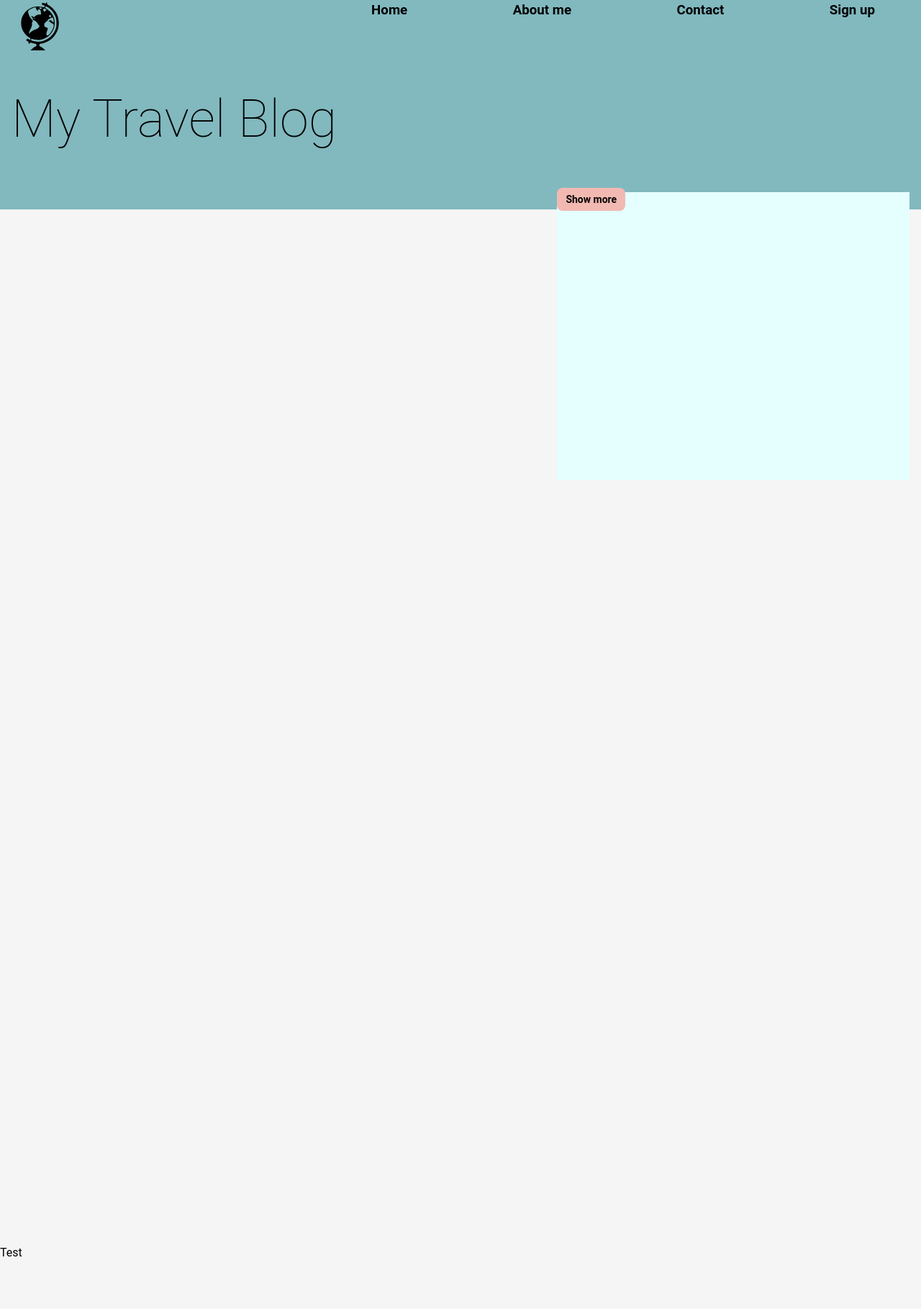
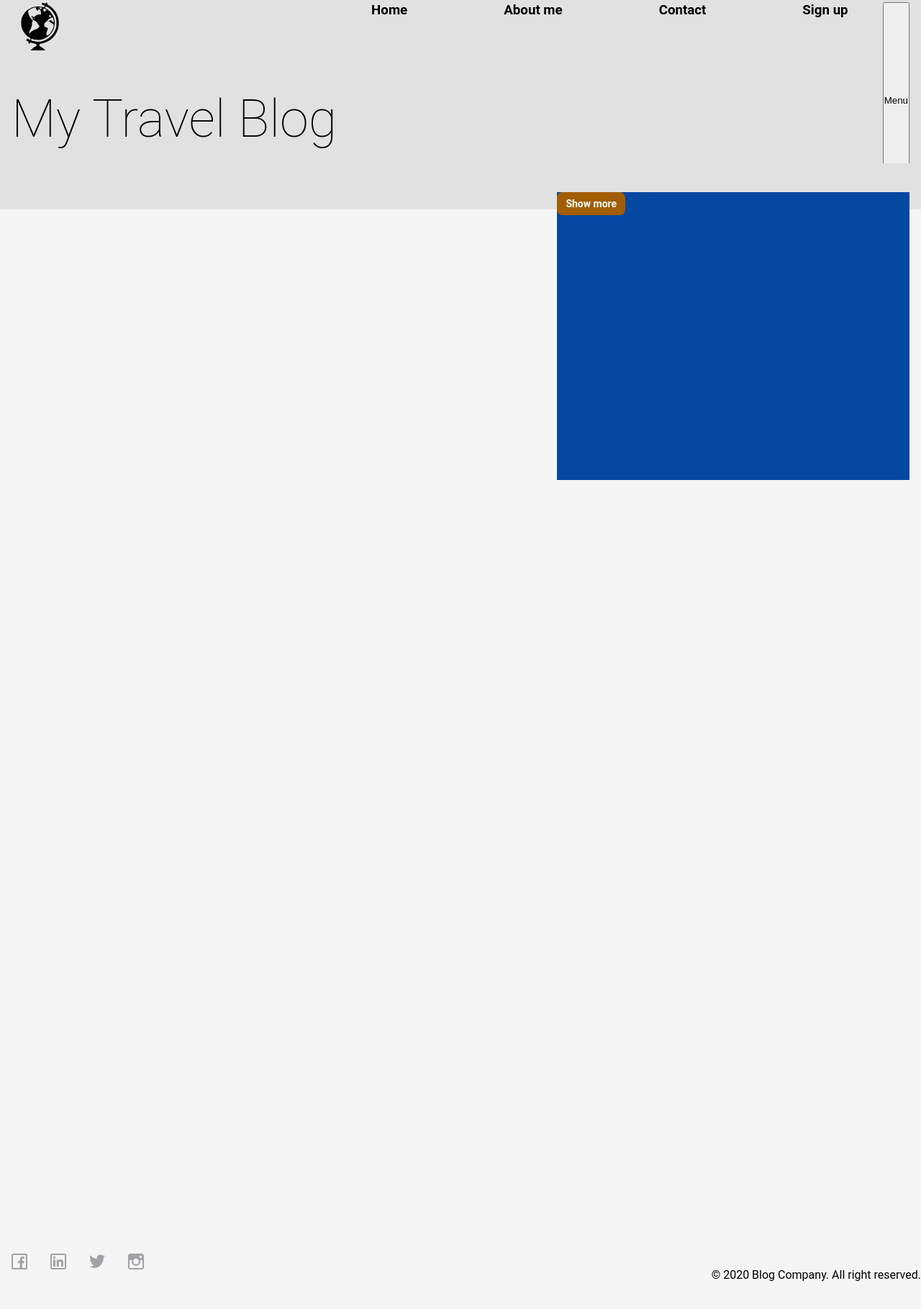
Before and after one commit to EricvandenOutenaar/tenta-eric-van-den-outenaar, a Gatsby site: page /1234 in a window 1280 px wide. Shown: the part 13-1832 px from the top of the page at 72% size. Built offline with nearby package versions, Linux system fonts and the light colour scheme; Gatsby itself is replaced by a stand-in of ours; a web font is replaced by a local one.

Commit message:
mainly added content to the footer, created a beginning for a dropdown

```diff
--- a/src/blogs/blog-9/index.mdx
+++ b/src/blogs/blog-9/index.mdx
@@ -3,7 +3,7 @@ title: Amazing Japan and Tokyo!
 slug: japan-trip
 date: 2020-09-11
 featureImage: tokyo-by-night.jpg
-excerpt: Habitant pharetra, urna ipsum interdum risus nunc. Venenatis orci, sagittis, elementum urna.
+excerpt: Habitant pharetra, urna ipsum interdum risus nunc. Venenatis orci, sagittis, elementum urna.Habitant pharetra, urna ipsum interdum risus nunc. Venenatis orci, sagittis, elementum urna.Habitant pharetra, urna ipsum interdum risus nunc. Venenatis orci, sagittis, elementum urna.Habitant pharetra, urna ipsum interdum risus nunc. Venenatis orci, sagittis, elementum urna.Habitant pharetra, urna ipsum interdum risus nunc. Venenatis orci, sagittis, elementum urna.
 ---
 
 # Heading 1
--- a/src/components/Footer.js
+++ b/src/components/Footer.js
@@ -1,10 +1,66 @@
-import React from "react";
-import { FooterWrapper } from "../elements";
+import React from "react"
+import { useStaticQuery, graphql } from "gatsby"
+import {
+  FooterWrapper,
+  FooterSocialWrapper,
+  FooterSocialIcons,
+} from "../elements"
 
 export const Footer = () => {
+  const data = useStaticQuery(graphql`
+    query {
+      facebook: file(relativePath: { eq: "facebook.svg" }) {
+        publicURL
+      }
+      linkedin: file(relativePath: { eq: "linkedin.svg" }) {
+        publicURL
+      }
+      instagram: file(relativePath: { eq: "instagram.svg" }) {
+        publicURL
+      }
+      twitter: file(relativePath: { eq: "twitter.svg" }) {
+        publicURL
+      }
+    }
+  `)
+
   return (
     <FooterWrapper>
-      <p>Test</p>
+
+        <FooterSocialIcons>
+          <a
+            href="https://facebook.com"
+            target="_blank"
+            rel="noopener noreferrer"
+          >
+            <img src={data.facebook.publicURL} alt="Facebook logo" />
+          </a>
+          <a
+            href="https://linkedin.com"
+            target="_blank"
+            rel="noopener noreferrer"
+          >
+            <img src={data.linkedin.publicURL} alt="Linkedin logo" />
+          </a>
+          <a
+            href="https://twitter.com"
+            target="_blank"
+            rel="noopener noreferrer"
+          >
+            <img src={data.twitter.publicURL} alt="Twitter logo" />
+          </a>
+          <a
+            href="https://instagram.com"
+            target="_blank"
+            rel="noopener noreferrer"
+          >
+            <img src={data.instagram.publicURL} alt="Instagram logo" />
+          </a>
+        </FooterSocialIcons>
+        <p>
+          © 2020 Blog Company. All right reserved.
+        </p>
+
     </FooterWrapper>
-  );
-};
+  )
+}
--- a/src/components/Header.js
+++ b/src/components/Header.js
@@ -1,4 +1,4 @@
-import React from "react";
+import React, {useState} from "react";
 import { useStaticQuery, graphql } from "gatsby";
 import {
   HeaderWrapper,
@@ -8,6 +8,8 @@ import {
 } from "../elements";
 
 export const Header = ({ hideTitle, halveSize}) => {
+  const [showDropdown, setShowDropdown] = useState(false);
+  console.log('test', showDropdown);
   const data = useStaticQuery(graphql`
     query {
       logo: file(relativePath: { eq: "logo.svg" }) {
@@ -16,12 +18,12 @@ export const Header = ({ hideTitle, halveSize}) => {
     }
   `);
   return (
-    <HeaderWrapper halveSize={halveSize}>
+    <HeaderWrapper halveSize={halveSize} dropdown={showDropdown}>
       <LogoBlogTitleWrapper hideTitle={hideTitle} >
         <img src={data.logo.publicURL}></img>
         <h1>My Travel Blog</h1>
       </LogoBlogTitleWrapper>
-      <NavWrapper>
+      <NavWrapper dropdown={showDropdown}>
         <ul>
           <li>
             <NavLink to="/">
@@ -45,6 +47,8 @@ export const Header = ({ hideTitle, halveSize}) => {
           </li>
         </ul>
       </NavWrapper>
+      <button  onClick={()=> setShowDropdown(true)}>Menu</button>
+      <button style={{display: !showDropdown && "none"}} onClick={()=>setShowDropdown(false)}>X</button>
     </HeaderWrapper>
   );
 };
--- a/src/elements/ButtonElements.js
+++ b/src/elements/ButtonElements.js
@@ -4,8 +4,8 @@ import { Link } from "gatsby";
 
 // maybe make this a bit more my own
 export const ButtonWrapper = styled(props => <Link {...props} />)`
+  display: block;
   padding: 0.5rem 0.75rem;
-  margin-top: ${({ theme }) => theme.spacings.medium};
   background-color: ${({ theme }) => theme.colors.secondaryMain};
   border-radius: 0.5rem;
   color: ${({ theme }) => theme.colors.onSecondary};
--- a/src/elements/FooterElements.js
+++ b/src/elements/FooterElements.js
@@ -4,9 +4,30 @@ import styled from "styled-components";
 export const FooterWrapper = styled.footer`
   grid-column: 1 / 7;
   grid-row: 19;
+  display: flex;
+  flex-direction: column;
+  align-items: center;
   @media ${({ theme }) => theme.breakpoints.desktop} {
     grid-column: 1 / 11;
     grid-row: 23;
+    flex-direction: row;
+    justify-content: space-between;
   }
-  display: flex;
 `;
+
+
+
+export const FooterSocialIcons = styled.div`
+  margin-bottom: 2rem;
+
+  img {
+    height: 22px;
+    padding: 0 1rem;
+    transition: filter 0.3s ease;
+  }
+
+  img:hover,
+  img:focus {
+    filter: brightness(50%);
+  }
+`
--- a/src/elements/HeaderElements.js
+++ b/src/elements/HeaderElements.js
@@ -3,18 +3,19 @@ import styled from "styled-components";
 import { Link } from "gatsby";
 
 export const HeaderWrapper = styled.header`
-  background-color: ${({ theme }) => theme.colors.primaryDark};
+  background-color: ${({ theme }) => theme.colors.backgroundGrey};
   padding: ${({ theme }) => theme.spacings.small};
-  color: ${({ theme }) => theme.colors.onPrimary};
+  color: ${({ theme }) => theme.colors.onBackground};
   grid-column-start: 1;
   grid-column-end: 7;
-  grid-row: 1 / 2;
+  grid-row: 1 / ${({ dropdown }) => (dropdown ? 20 : 2)};
   display: flex;
   justify-content: space-between;
+  z-index: ${({ dropdown }) => dropdown && 50};
 
   @media ${({ theme }) => theme.breakpoints.desktop} {
     grid-column: 1 / span 10;
-  grid-row: 1 / ${({ halveSize }) => halveSize ? 4 : 5};
+    grid-row: 1 / ${({ halveSize }) => (halveSize ? 4 : 5)};
   }
 `;
 
@@ -38,11 +39,13 @@ export const NavWrapper = styled.nav`
   flex-grow: 1;
   ul {
     display: flex;
+    flex-direction: ${({ dropdown }) => dropdown && "column"};
     list-style: none;
     justify-content: space-between;
   }
   @media ${({ theme }) => theme.breakpoints.desktop} {
     ul {
+      flex-direction: row;
       justify-content: space-between;
     }
     li {
@@ -50,11 +53,10 @@ export const NavWrapper = styled.nav`
     }
   }
 `;
-
 /*
  created a custom Link wrapper to set the style in one place instead as inline in 4 nav Links
 */
 export const NavLink = styled(props => <Link {...props} />)`
-  color: ${({ theme }) => theme.colors.onPrimary};
+  color: ${({ theme }) => theme.colors.onBackground};
   text-decoration: none;
 `;
--- a/src/elements/LayoutElements.js
+++ b/src/elements/LayoutElements.js
@@ -9,7 +9,7 @@ export const LayoutWrapper = styled.div`
 
   @media ${({ theme }) => theme.breakpoints.desktop} {
     grid-template-columns: 1fr repeat(8, minmax(9rem, auto)) 1fr;
-    grid-template-rows: 4rem repeat(25, 5rem);
+    grid-template-rows: 4rem repeat(23, 5rem) auto;
     gap: 0 0.8rem;
   }
 `;
--- a/src/elements/PreviewElements.js
+++ b/src/elements/PreviewElements.js
@@ -29,7 +29,7 @@ export const FeaturedPreviewContent = styled.div`
   grid-column: 2 / 6;
   grid-row: 9 / 17;
   z-index: 10;
-  background-color: ${({ theme }) => theme.colors.primaryLight};
+  background-color: ${({ theme }) => theme.colors.primaryMain};
   color: ${({ theme }) => theme.colors.onPrimary};
   @media ${({ theme }) => theme.breakpoints.desktop} {
     grid-column: 13 / 21;
@@ -45,7 +45,7 @@ export const ColorGapFiller = styled.div`
     grid-row: 1 / 2;
   }
 
-  background-color: ${({ theme }) => theme.colors.primaryDark};
+  background-color: ${({ theme }) => theme.colors.backgroundGrey};
 `;
 
 /*
--- a/src/themes/theme.js
+++ b/src/themes/theme.js
@@ -3,18 +3,19 @@ export default {
     main: "Roboto, Helvetica, Arial, sans-serif",
   },
   colors: {
-    primaryMain: "#b2ebf2",
-    primaryLight: "#e5ffff",
-    primaryDark: "#81b9bf",
-    secondaryMain: "#f2b9b2",
-    secondaryLight: "#ffebe4",
-    secondaryDark: "#be8983",
-    onPrimary: "#000000",
-    onSecondary: "#000000",
+    primaryMain: "#0448a2",
+    primaryLight: "#5273d4",
+    primaryDark: "#002272",
+    secondaryMain: "#a25e04",
+    secondaryLight: "#d88c39",
+    secondarDark: "#6e3300",
+    onPrimary: "#ffffff",
+    onSecondary: "#ffffff",
     error: "#b00020",
     background: "#ffffff",
+    onBackground: "#000000",
     backgroundPaper: "#f5f5f5",
-    onBackground: "#b00020",
+    backgroundGrey: "#e1e1e1",
   },
   breakpoints: {
     desktop: "only screen and (min-width: 50rem)",
```
Also changed, not shown: src/images/bars-solid.svg (added), src/images/facebook.svg (added), src/images/instagram.svg (added), src/images/linkedin.svg (added), src/images/logo copy.svg (added), src/images/twitter.svg (added).
